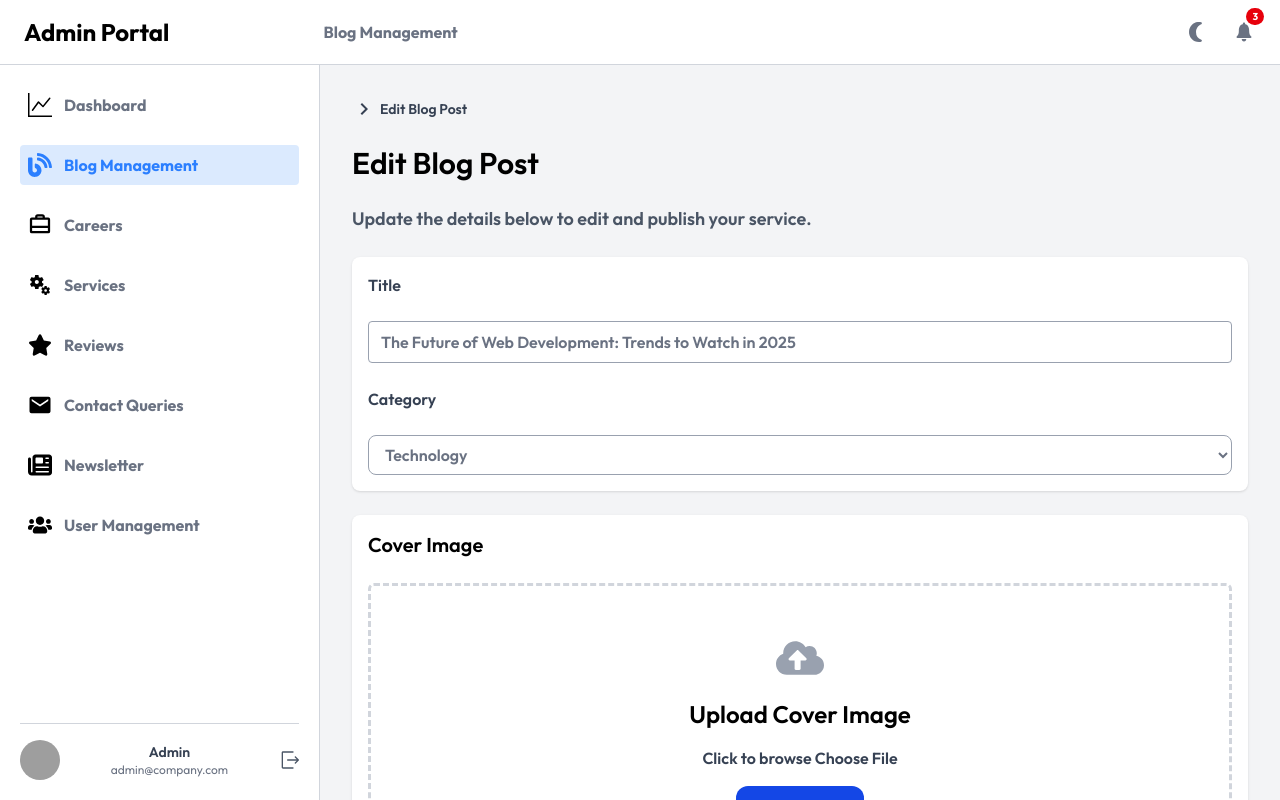
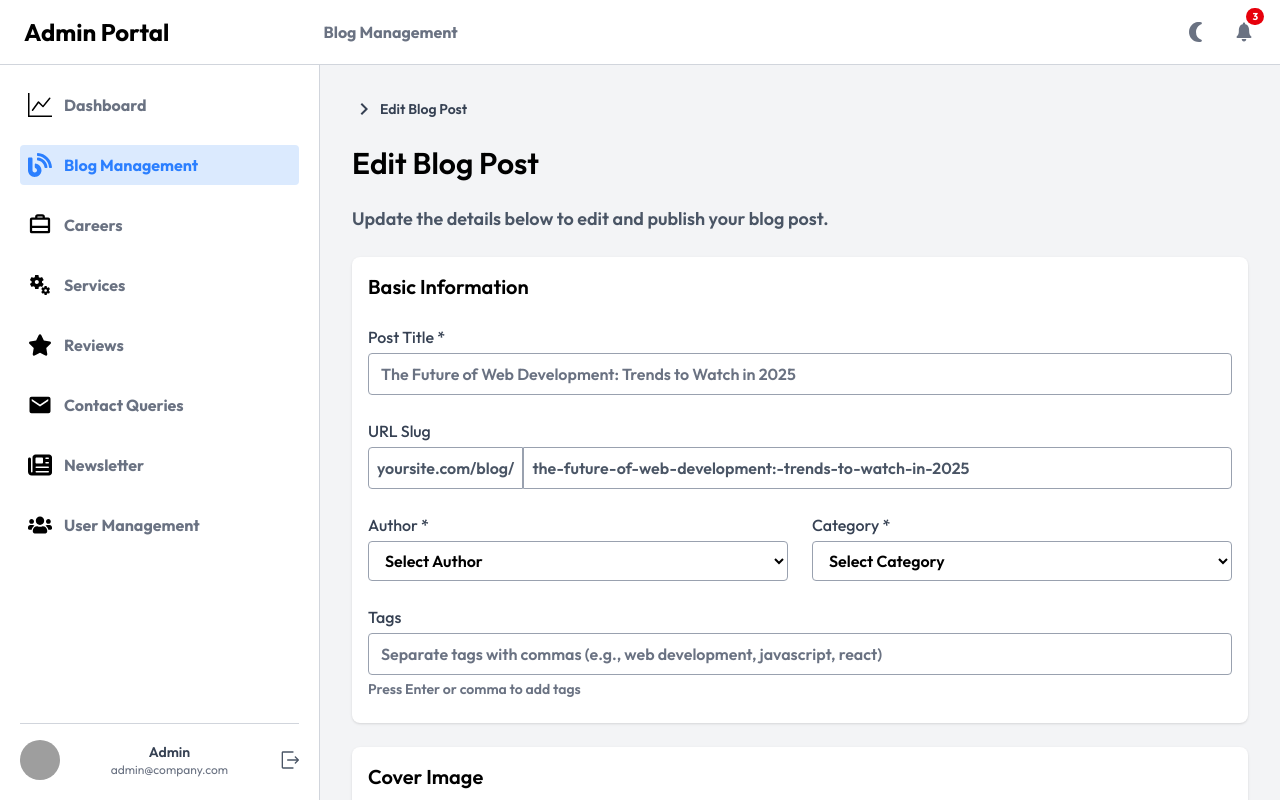
Before and after one commit to Collabority/cl-adminfrontend, a React (Vite) app: page /blog/edit-blog-post/1 in a window 1280 px wide. Built offline with nearby package versions, Linux system fonts and the light colour scheme; grey boxes are pictures that could not be loaded.

Commit message:
added changes in edit blogpost

```diff
--- a/src/pages/EditBlogPost.jsx
+++ b/src/pages/EditBlogPost.jsx
@@ -1,18 +1,99 @@
-import React, { useRef, useState } from "react";
+import React, { useEffect, useRef, useState } from "react";
+import { useParams } from "react-router-dom";
 import { MdOutlineKeyboardArrowRight } from "react-icons/md";
 import { FaSave, FaTelegramPlane, FaCloudUploadAlt } from "react-icons/fa";
+import BasicInfoSection from "../components/BasicInfoSection";
+import CreateBlogContent from "../components/CreateBlogContent";
+import SEOSettingsSection from "../components/SEOSettingsSection";
+import PublishingOptionsSection from "../components/PublishingOptionsSection";
+
+const blogPosts = [
+  {
+    id: 1,
+    title: "The Future of Web Development: Trends to Watch in 2025",
+    desc: "Explore the latest trends and technologies shaping the future of web development, from AI integration to progressive web apps.",
+    category: "Technology",
+    status: "Published",
+    date: "Jan 8, 2025",
+    author: "John Smith",
+    img: "https://www.kidpid.com/wp-content/uploads/2018/04/pexels-photo-546819.jpeg",
+    authorImg: "https://randomuser.me/api/portraits/men/32.jpg",
+  },
+  {
+    id: 2,
+    title: "Creating Intuitive User Experiences: A Designer's Guide",
+    desc: "Learn the essential principles of UX design and how to create interfaces that users love to interact with.",
+    category: "Design",
+    status: "Draft",
+    date: "Draft",
+    author: "Sarah Johnson",
+    img: "https://www.researchgate.net/publication/328284724/figure/fig2/AS:681977464238081@1539607506279/Design-change-drawings-for-simple-electrical-box.jpg",
+    authorImg: "https://randomuser.me/api/portraits/women/44.jpg",
+  },
+  {
+    id: 3,
+    title: "Building Successful Digital Products: From Idea to Launch",
+    desc: "A comprehensive guide to product development, covering everything from market research to successful product launches.",
+    category: "Business",
+    status: "Published",
+    date: "Jan 6, 2025",
+    author: "Michael Chen",
+    img: "https://analyticstraininghub.com/wp-content/uploads/2021/07/Power-BI-Charts-Image-2.jpeg",
+    authorImg: "https://randomuser.me/api/portraits/men/65.jpg",
+  },
+  {
+    id: 4,
+    title: "Digital Marketing Strategies That Actually Work in 2025",
+    desc: "Discover proven marketing strategies and tactics that will help your business grow in the digital landscape.",
+    category: "Marketing",
+    status: "Scheduled",
+    date: "Jan 12, 2025",
+    author: "Emily Davis",
+    img: "https://encrypted-tbn0.gstatic.com/images?q=tbn:ANd9GcQkgfJRNSMLGDuVOi4Z5jtua2OuisrDdq-IMg&s",
+    authorImg: "https://randomuser.me/api/portraits/women/52.jpg",
+  },
+  {
+    id: 5,
+    title: "AI Revolution: How Machine Learning is Transforming Industries",
+    desc: "Explore how artificial intelligence and machine learning are revolutionizing various industries and what it means for the future.",
+    category: "Technology",
+    status: "Draft",
+    date: "Draft",
+    author: "David Wilson",
+    img: "https://encrypted-tbn0.gstatic.com/images?q=tbn:ANd9GcSD_13L3xjR5WPeiG2WijJwOrqobRqYKithRw&s",
+    authorImg: "https://randomuser.me/api/portraits/men/23.jpg",
+  },
+];
 
 const EditBlogPost = () => {
+  const { id } = useParams();
   const fileInputRef = useRef(null);
+  const [formData, setFormData] = useState(null);
 
-  const [formData, setFormData] = useState({
-    title: "The Future of Web Development: Trends to Watch in 2025",
-    category: "Technology",
-    status: "published",
-    publishDate: "2025-01-08",
-    img: "https://www.kidpid.com/wp-content/uploads/2018/04/pexels-photo-546819.jpeg",
-    desc: "Explore the latest trends and technologies shaping the future of web development, from AI integration to progressive web apps.",
-  });
+  useEffect(() => {
+    const blogId = parseInt(id);
+    const post = blogPosts.find((post) => post.id === blogId);
+
+    if (post) {
+      // Map blog post to formData
+      setFormData({
+        title: post.title || "",
+        slug: post.title?.toLowerCase().replace(/\s+/g, "-") || "",
+        author: post.author || "Admin",
+        category: post.category || "",
+        tags: [], // default if none
+        metaTitle: post.title || "",
+        metaDescription: post.desc || "",
+        focusKeyword: "",
+        status: post.status?.toLowerCase() || "draft",
+        publishDate: post.date !== "Draft" ? post.date : "",
+        featured: false,
+        allowComments: true,
+        coverImage: post.img || null,
+        content: post.desc || "",
+      });
+    }
+  }, [id]);
 
   const handleButtonClick = () => {
     fileInputRef.current.click();
@@ -21,17 +102,19 @@ const EditBlogPost = () => {
   const handleSubmit = (e, status = "draft") => {
     e.preventDefault();
     const data = new FormData();
+
     Object.entries(formData).forEach(([key, value]) => {
-      data.append(key, value);
+      data.append(key, key === "tags" ? JSON.stringify(value) : value);
     });
+
     data.set("status", status);
-    console.log("Submitting service form with data:", Object.fromEntries(data));
+    console.log("Submitting edited blog with data:", Object.fromEntries(data));
   };
 
   const coverImage = () => (
-    <div className="bg-white rounded-lg shadow flex flex-col gap-6 p-4 ">
+    <div className="bg-white rounded-lg shadow flex flex-col gap-6 p-4">
       <h1 className="text-xl font-semibold text-black">Cover Image</h1>
-      <div className="flex flex-col items-center gap-4 border-3 border-dashed border-gray-300 hover:border-[#1447E6] transition-all duration-300 p-8 sm:p-10 md:p-12 rounded-md text-center w-full">
+      <div className="flex flex-col items-center gap-4 border-3 border-dashed border-gray-300 hover:border-blue-600 transition-all duration-300 p-8 sm:p-10 md:p-12 rounded-md text-center w-full">
         <FaCloudUploadAlt className="text-5xl text-gray-400" />
         <h2 className="text-black text-xl sm:text-2xl font-semibold">
           Upload Cover Image
@@ -48,37 +131,42 @@ const EditBlogPost = () => {
           onChange={(e) => {
             const file = e.target.files[0];
             if (!file) return;
-            const maxSize = 5 * 1024 * 1024;
+
             if (!file.type.startsWith("image/")) {
               alert("Please select a valid image file.");
               return;
             }
-            if (file.size > maxSize) {
+
+            if (file.size > 5 * 1024 * 1024) {
               alert("File size should be less than 5MB.");
               return;
             }
+
             setFormData((prevData) => ({
               ...prevData,
-              img: file,
+              coverImage: file,
             }));
           }}
         />
+
         <button
           type="button"
           onClick={handleButtonClick}
-          className="w-full sm:w-auto max-w-xs sm:max-w-none bg-[#1447E6] px-4 py-2 sm:px-6 sm:py-2 text-white text-sm sm:text-base font-semibold rounded-xl cursor-pointer hover:bg-[#0f36a8] transition duration-200"
+          className="w-full sm:w-auto max-w-xs sm:max-w-none bg-blue-600 px-4 py-2 sm:px-6 sm:py-2 text-white text-sm sm:text-base font-semibold rounded-xl cursor-pointer hover:bg-blue-700 transition duration-200"
         >
           Choose file
         </button>
+
         <p className="font-semibold text-[13px] text-gray-500 mt-2">
           Recommended size: 1200x630px, Max file size: 5MB
         </p>
-        {formData.img && (
+
+        {formData?.coverImage && (
           <img
             src={
-              typeof formData.img === "string"
-                ? formData.img
-                : URL.createObjectURL(formData.img)
+              typeof formData.coverImage === "string"
+                ? formData.coverImage
+                : URL.createObjectURL(formData.coverImage)
             }
             alt="Preview"
             className="mt-2 max-h-20 rounded-lg"
@@ -87,6 +175,8 @@ const EditBlogPost = () => {
       </div>
     </div>
   );
+
+  if (!formData) return <p className="p-4">Loading blog data...</p>;
 
   return (
     <form className="flex flex-col gap-6 p-4">
@@ -101,79 +191,22 @@ const EditBlogPost = () => {
       {/* Page Title */}
       <h1 className="text-2xl sm:text-3xl font-semibold">Edit Blog Post</h1>
       <p className="text-gray-600 font-semibold text-sm md:text-lg">
-        Update the details below to edit and publish your service.
+        Update the details below to edit and publish your blog post.
       </p>
 
-      {/* Title and Category */}
-      <div className="bg-white rounded-lg shadow flex flex-col gap-6 p-4">
-        <label className="font-semibold text-gray-700">Title</label>
-        <input
-          type="text"
-          className="w-full border px-3 py-2 rounded border-gray-400 font-semibold text-gray-500 outline-none focus:ring-2 focus:ring-blue-500"
-          value={formData.title}
-          onChange={(e) => setFormData({ ...formData, title: e.target.value })}
-          required
-        />
-        <label className="font-semibold text-gray-700">Category</label>
-        <select
-          className="border border-gray-400 font-semibold text-gray-500 rounded-lg px-3 py-2 outline-none focus:ring-2 focus:ring-blue-500"
-          value={formData.category}
-          onChange={(e) =>
-            setFormData({ ...formData, category: e.target.value })
-          }
-          required
-        >
-          <option value="">Select Category</option>
-          <option value="Technology">Technology</option>
-          <option value="Design">Design</option>
-          <option value="Business">Business</option>
-          <option value="Marketing">Marketing</option>
-        </select>
-      </div>
-
+      {/* Form Sections */}
+      <BasicInfoSection formData={formData} setFormData={setFormData} />
       {coverImage()}
-
-      {/* Description Field */}
-      <div className="bg-white rounded-lg shadow flex flex-col gap-6 p-4">
-        <h2 className="text-xl font-semibold text-black mb-2">Description</h2>
-        <textarea
-          rows={6}
-          className="rounded-lg  min-h-[120px] w-full border px-3 py-2  border-gray-400 font-semibold text-gray-500 outline-none focus:ring-2 focus:ring-blue-500"
-          value={formData.desc}
-          onChange={(e) => setFormData({ ...formData, desc: e.target.value })}
-        />
-      </div>
-
-      {/* Publishing Options */}
-      <div className="bg-white rounded-lg shadow flex flex-col gap-6 p-4">
-        <label className="font-semibold text-gray-700">Publishing Status</label>
-        <select
-          className="border border-gray-400 rounded-lg px-3 py-2 font-semibold text-gray-500 outline-none focus:ring-2 focus:ring-blue-500"
-          value={formData.status}
-          onChange={(e) => setFormData({ ...formData, status: e.target.value })}
-        >
-          <option value="draft">Draft</option>
-          <option value="published">Published</option>
-          <option value="scheduled">Scheduled</option>
-        </select>
-        <label className="font-semibold text-gray-700">Publish Date</label>
-        <input
-          type="date"
-          className="border border-gray-400 font-semibold text-gray-500 rounded-lg px-3 py-2 outline-none focus:ring-2 focus:ring-blue-500"
-          value={formData.publishDate}
-          onChange={(e) =>
-            setFormData({ ...formData, publishDate: e.target.value })
-          }
-        />
-      </div>
+      <CreateBlogContent formData={formData} setFormData={setFormData} />
+      <SEOSettingsSection formData={formData} setFormData={setFormData} />
+      <PublishingOptionsSection formData={formData} setFormData={setFormData} />
 
       {/* Buttons */}
       <div className="flex justify-end gap-3 mt-4">
         <button
           type="button"
           onClick={(e) => handleSubmit(e, "draft")}
-          name="draft"
-          className="flex items-center gap-2 border rounded-xl py-2 px-4 border-gray-300 bg-white font-semibold text-sm text-gray-600 sm:text-base cursor-pointer"
+          className="flex items-center gap-2 border rounded-xl py-2 px-4 border-gray-300 bg-white font-semibold text-sm text-gray-600 sm:text-base"
         >
           <FaSave className="text-sm text-gray-600" />
           Save Draft
@@ -181,11 +214,10 @@ const EditBlogPost = () => {
         <button
           type="button"
           onClick={(e) => handleSubmit(e, "published")}
-          name="publish"
-          className="flex items-center gap-2 border rounded-xl py-2 px-4  border-gray-300 bg-[#1447E6] font-semibold text-white text-sm sm:text-base cursor-pointer hover:bg-[#0f36a8]"
+          className="flex items-center gap-2 border rounded-xl py-2 px-4 border-gray-300 bg-blue-600 font-semibold text-white text-sm sm:text-base hover:bg-blue-700"
         >
           <FaTelegramPlane className="text-sm" />
-          Publish Service
+          Publish Post
         </button>
       </div>
     </form>
```
